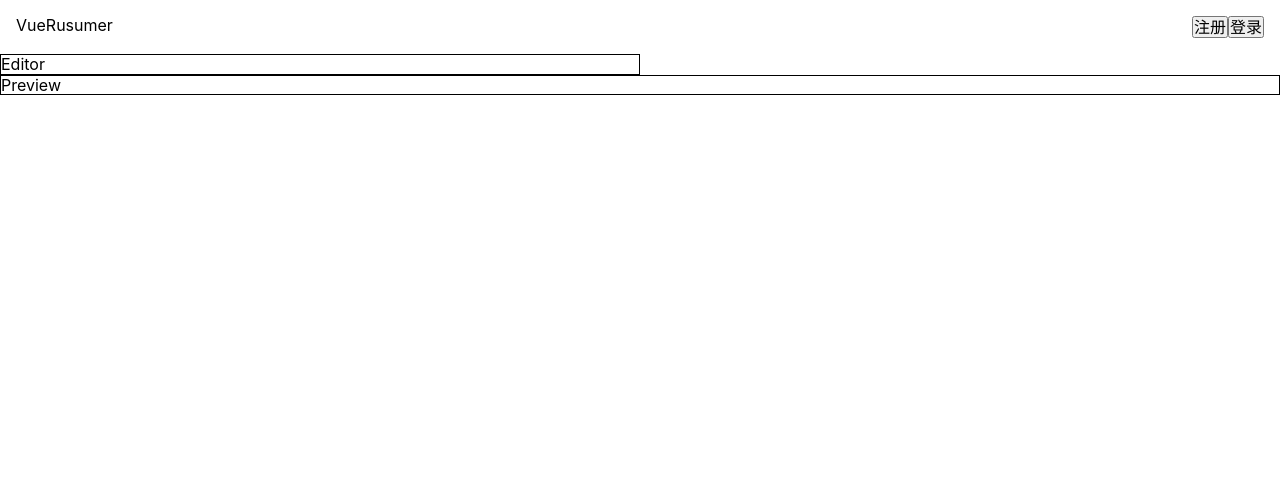
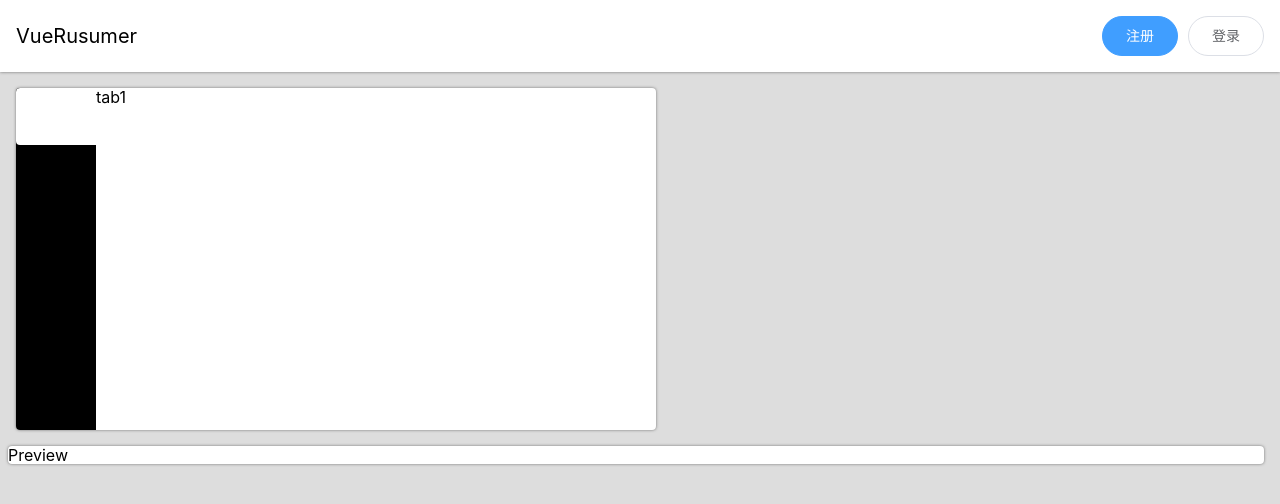
Before and after one commit to o0Chivas0o/vue, a Vue app in the folder resumeMaker/vue-resumer/: page / in a window 1280 px wide. Shown: the top 504 px of the page. Built offline with nearby package versions, Linux system fonts and the light colour scheme.

Commit message:
tab 组件 基本完成

```diff
--- a/resumeMaker/vue-resumer/index.html
+++ b/resumeMaker/vue-resumer/index.html
@@ -3,6 +3,7 @@
   <head>
     <meta charset="utf-8">
     <meta name="viewport" content="width=device-width,initial-scale=1.0">
+    <script src="//at.alicdn.com/t/font_576639_0s8wyy9cmto11yvi.js"></script>
     <title>vue-resumer</title>
   </head>
   <body>
--- a/resumeMaker/vue-resumer/src/App.vue
+++ b/resumeMaker/vue-resumer/src/App.vue
@@ -22,24 +22,43 @@
   }
 </script>
 
-<style lang="scss">
+<style type="text/stylus" rel="stylusheet/stylus" lang="scss">
   #app {
     height: 100vh;
     display: flex;
     flex-direction: column;
   }
+  .icon {
+    width: 1em; height: 1em;
+    vertical-align: -0.15em;
+    fill: currentColor;
+    overflow: hidden;
+  }
+  .topBar {
+    z-index: 1;
+    box-shadow: 0 0 3px hsla(0, 0, 0, 0.5);
+  }
 
   main {
     display: flex;
     flex: 1;
-
-  .editor {
-    width: 40em;
+    background: #DDDDDD;
+    .editor {
+      width: 40em;
+      margin: 16px 8px 16px 16px;
+      background: white;
+      box-shadow: 0 0 3px hsla(0, 0, 0, 0.5);
+      border-radius: 4px;
+      overflow: hidden;
+    }
+    .preview {
+      flex: 1;
+      margin: 16px 16px 16px 8px;
+      background: white;
+      box-shadow: 0 0 3px hsla(0, 0, 0, 0.5);
+      border-radius: 4px;
+      overflow: hidden;
+    }
   }
 
-  .preview {
-    flex: 1;
-  }
-
-  }
 </style>
--- a/resumeMaker/vue-resumer/src/assets/reset.scss
+++ b/resumeMaker/vue-resumer/src/assets/reset.scss
@@ -1,7 +1,26 @@
-*{margin: 0;padding: 0;box-sizing:border-box;}
-*::before{box-sizing:border-box;}
-*::after{box-sizing:border-box;}
-*ol,ul{list-style: none}
-*a{text-decoration-line: none}
-body{font-family: -apple-system, "Helvetica Neue", Helvetica, "Nimbus Sans L", Arial, "Liberation Sans", "PingFang SC", "Hiragino Sans GB", "Source Han Sans CN", "Source Han Sans SC", "Microsoft YaHei", "Wenquanyi Micro Hei", "WenQuanYi Zen Hei", "ST Heiti", SimHei, "WenQuanYi Zen Hei Sharp", sans-serif;
-  font-size: 16px;}
+* {
+  margin: 0;
+  padding: 0;
+  box-sizing: border-box;
+}
+
+*::before {
+  box-sizing: border-box;
+}
+
+*::after {
+  box-sizing: border-box;
+}
+
+* ol, ul, li {
+  list-style: none
+}
+
+* a {
+  text-decoration-line: none
+}
+
+body {
+  font-family: -apple-system, "Helvetica Neue", Helvetica, "Nimbus Sans L", Arial, "Liberation Sans", "PingFang SC", "Hiragino Sans GB", "Source Han Sans CN", "Source Han Sans SC", "Microsoft YaHei", "Wenquanyi Micro Hei", "WenQuanYi Zen Hei", "ST Heiti", SimHei, "WenQuanYi Zen Hei Sharp", sans-serif;
+  font-size: 16px;
+}
--- a/resumeMaker/vue-resumer/src/components/Editor.vue
+++ b/resumeMaker/vue-resumer/src/components/Editor.vue
@@ -1,17 +1,68 @@
 <template>
-  <div>
-    Editor
+  <div id="editor">
+    <nav>
+      <ol>
+        <li v-for="i in [0,1,2,3,4,5]"
+            v-bind:class="{active:currentTab === i}"
+            v-on:click="currentTab = i">
+          <svg class="icon" aria-hidden="true">
+            <use v-bind:xlink:href="`#icon-${icons[i]}`"></use>
+          </svg>
+        </li>
+      </ol>
+    </nav>
+    <ol class="panes">
+      <li v-for="i in [0,1,2,3,4,5]"
+          v-bind:class="{active:currentTab === i}">
+        tab{{i+1}}
+      </li>
+    </ol>
   </div>
 </template>
 
 <script>
   export default {
-    name: ''
+    data () {
+      return {
+        currentTab: 0,
+        icons:['shenfen','work0','heart','education','iconjiangbei','phone']
+      }
+    }
   }
 </script>
 
-<style scoped>
-  div {
-    border: 1px solid;
+<style type="text/stylus" lang="scss">
+  #editor {
+    display: flex;
+    > nav {
+      background: #000;
+      width: 80px;
+      > ol {
+        > li {
+          padding: 16px 0;
+          text-align: center;
+          border-radius: 4px 0 0 4px;
+          .icon {
+            width: 24px;
+            height: 24px;
+            fill: white;
+          }
+          &.active {
+            background: white;
+            > .icon {
+              fill: black;
+            }
+          }
+        }
+      }
+    }
+    .panes {
+      > li {
+        display: none;
+        &.active {
+          display: block;
+        }
+      }
+    }
   }
 </style>
--- a/resumeMaker/vue-resumer/src/components/Preview.vue
+++ b/resumeMaker/vue-resumer/src/components/Preview.vue
@@ -1,5 +1,5 @@
 <template>
-  <div>
+  <div id="preview">
     Preview
   </div>
 </template>
@@ -10,8 +10,7 @@
   }
 </script>
 
-<style scoped>
-  div {
-    border: 1px solid;
+<style type="text/stylus" rel="stylusheet/stylus" lang="scss">
+  #preview {
   }
 </style>
--- a/resumeMaker/vue-resumer/src/components/TopBar.vue
+++ b/resumeMaker/vue-resumer/src/components/TopBar.vue
@@ -1,11 +1,11 @@
 <template>
   <div id="topBar">
     <div class="logo">
-    VueRusumer
+      VueRusumer
     </div>
     <div class="actions">
-      <button>注册</button>
-      <button>登录</button>
+      <el-button type="primary" round>注册</el-button>
+      <el-button round>登录</el-button>
     </div>
   </div>
 </template>
@@ -16,10 +16,12 @@
   }
 </script>
 
-<style lang="scss">
-  #topBar{
+<style type="text/stylus" rel="stylusheet/stylus" lang="scss">
+  #topBar {
     display: flex;
     justify-content: space-between;
     padding: 16px;
+    font-size: 20px;
+    align-items: center;
   }
 </style>
```
Also changed, not shown: resumeMaker/vue-resumer/src/main.js (+6 -1 lines).
